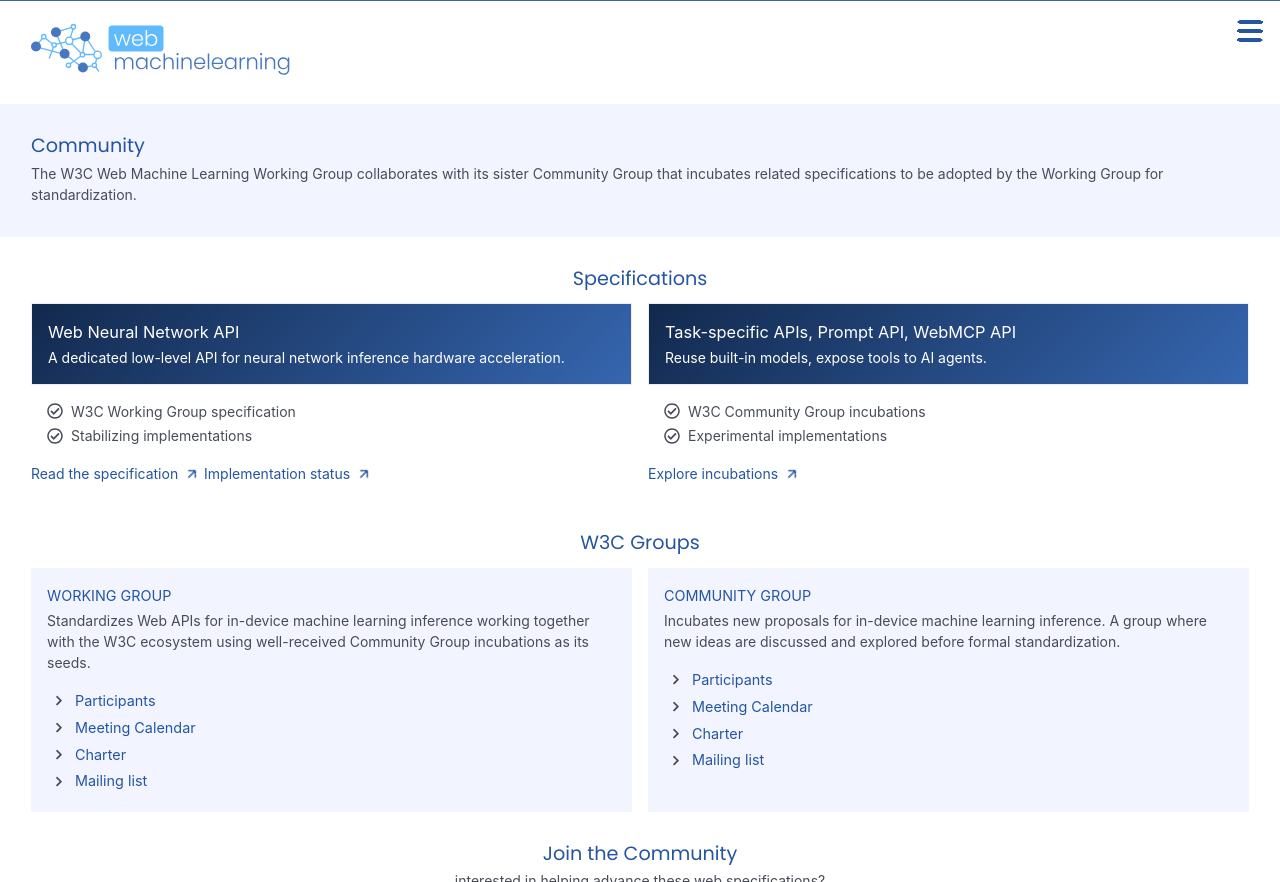
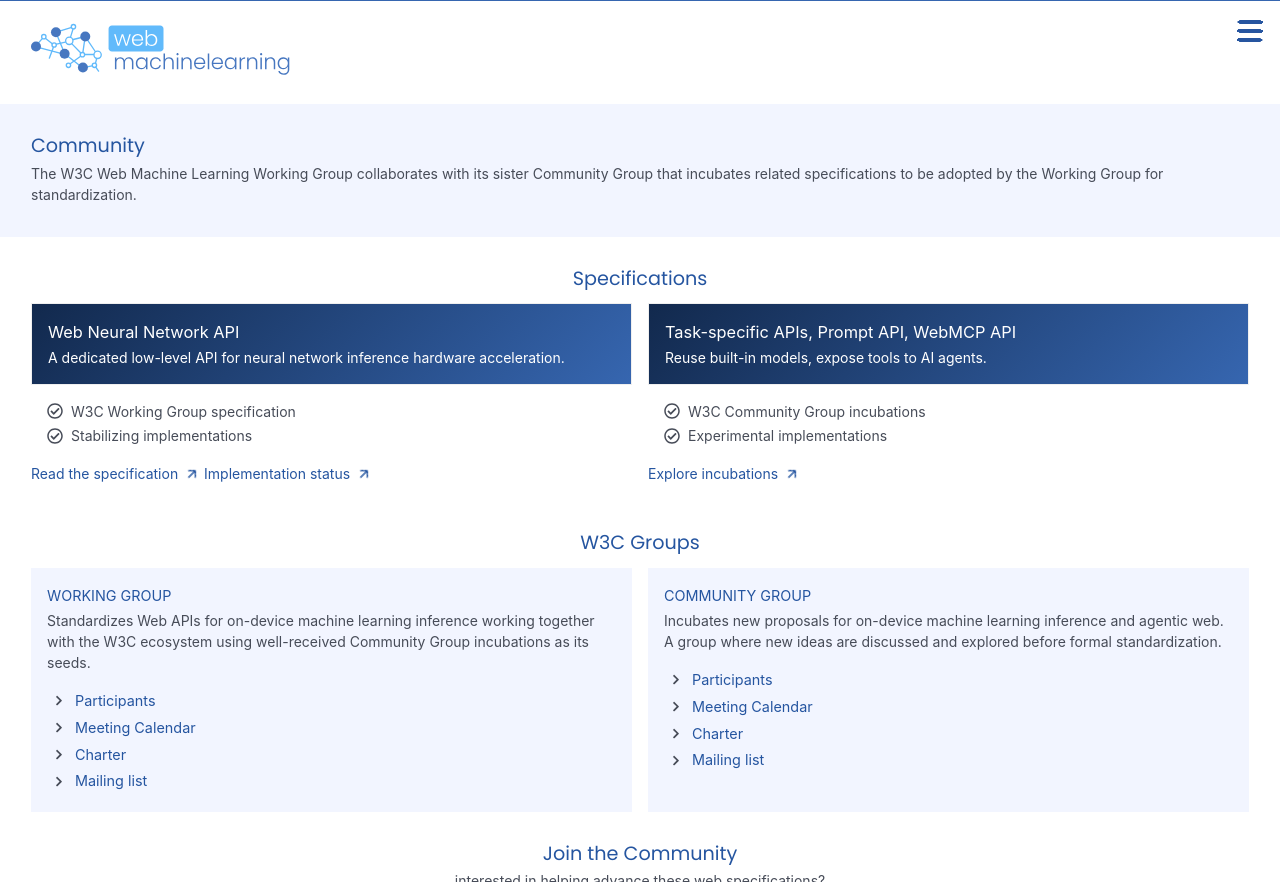
Before and after one commit to webmachinelearning/webmachinelearning.github.io, a Jekyll site: the page built from community.md, in a window 1280 px wide, cut to the strip 0-882 px from the top of the page. Built offline with Jekyll 4.4.1, drawn with Linux system fonts in a browser that asks for light colours.

Commit message:
Update community page: in-device -> on-device, add agentic web

```diff
--- a/_layouts/community.html
+++ b/_layouts/community.html
@@ -92,7 +92,7 @@
         <div class="moreitem">
 
           <h3><a href="https://www.w3.org/groups/wg/webmachinelearning">Working Group</a></h3>
-          <div>Standardizes Web APIs for in-device
+          <div>Standardizes Web APIs for on-device
             machine learning inference working together with the W3C ecosystem using
             well-received Community
             Group incubations as its seeds.</div>
@@ -122,8 +122,8 @@
         </div>
         <div class="moreitem">
           <h3><a href="https://www.w3.org/groups/cg/webmachinelearning">Community Group</a></h3>
-          <div>Incubates new proposals for in-device
-            machine learning inference. A group where new ideas are discussed and explored
+          <div>Incubates new proposals for on-device
+            machine learning inference and agentic web. A group where new ideas are discussed and explored
             before formal standardization.</div>
           <ul>
             <li><svg viewBox="0 0 320 512">
```
